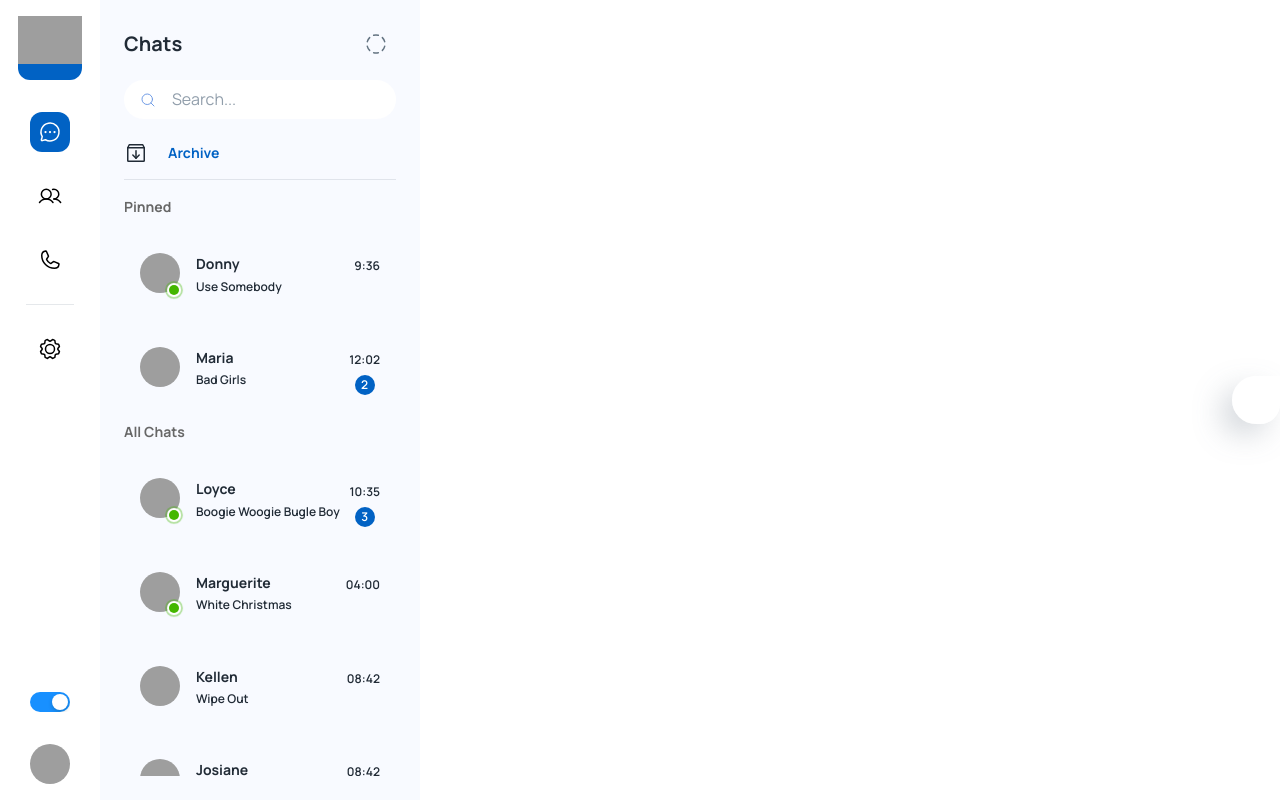
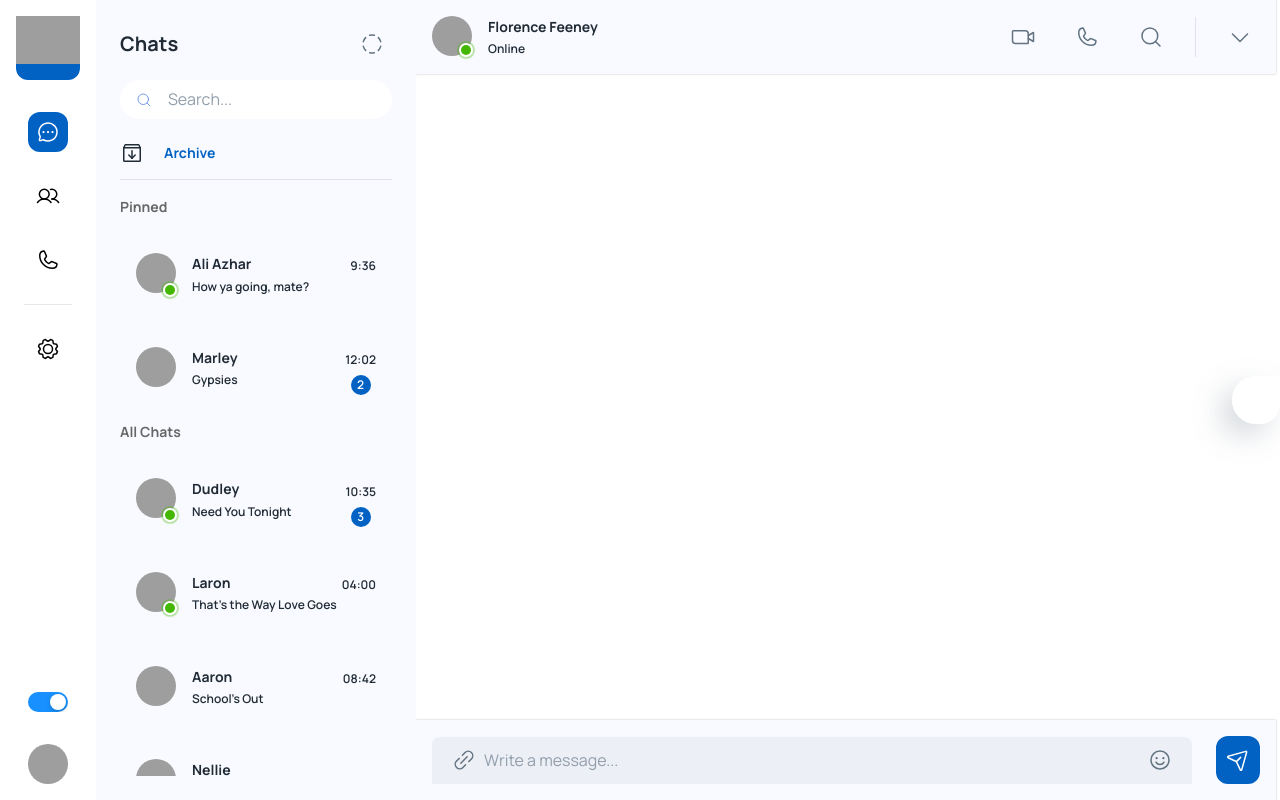
Before and after one commit to aliazhar-id/chat-app, a React (Create React App) app: page /app in a window 1280 px wide. Built offline with nearby package versions, Linux system fonts and the light colour scheme; grey boxes are pictures that could not be loaded; some icons are missing.

Commit message:
[ + ] Add Conversation Component

```diff
--- /dev/null
+++ b/src/components/Conversation/index.jsx
@@ -0,0 +1,153 @@
+import { faker } from '@faker-js/faker';
+import { Avatar, Badge, Box, Divider, IconButton, InputAdornment, Stack, TextField, Typography } from '@mui/material';
+import React from 'react';
+import { styled, useTheme } from '@mui/material/styles';
+import { CaretDown, LinkSimple, MagnifyingGlass, PaperPlaneTilt, Phone, Smiley, VideoCamera } from 'phosphor-react';
+
+const StyledInput = styled(TextField)(({ theme }) => ({
+  '& .MuiInputBase-input': {
+    paddingTop: '12px !important',
+    paddingBottom: '12px !important',
+  },
+}));
+
+const StyledBadge = styled(Badge)(({ theme }) => ({
+  '& .MuiBadge-badge': {
+    backgroundColor: '#44b700',
+    color: '#44b700',
+    boxShadow: `0 0 0 2px ${theme.palette.background.paper}`,
+    '&::after': {
+      position: 'absolute',
+      top: 0,
+      left: 0,
+      width: '100%',
+      height: '100%',
+      borderRadius: '50%',
+      animation: 'ripple 1.2s infinite ease-in-out',
+      border: '1px solid currentColor',
+      content: '""',
+    },
+  },
+  '@keyframes ripple': {
+    '0%': {
+      transform: 'scale(.8)',
+      opacity: 1,
+    },
+    '100%': {
+      transform: 'scale(2.4)',
+      opacity: 0,
+    },
+  },
+}));
+
+const Conversation = () => {
+  const theme = useTheme();
+
+  return (
+    <Stack height={'100%'} maxHeight={'100vh'} width={'auto'}>
+      {/* Chat Header */}
+      <Box
+        p={2}
+        sx={{
+          width: '100%',
+          backgroundColor: theme.palette.mode === 'light' ? '#F8FAFF' : theme.palette.background.paper,
+          boxShadow: '0px 0px 2px rgba(0,0,0,0.25)',
+        }}
+      >
+        <Stack
+          alignItems={'center'}
+          direction={'row'}
+          justifyContent={'space-between'}
+          sx={{
+            width: '100%',
+            height: '100%',
+          }}
+        >
+          <Stack direction={'row'} spacing={2}>
+            <Box>
+              <StyledBadge
+                overlap="circular"
+                anchorOrigin={{
+                  vertical: 'bottom',
+                  horizontal: 'right',
+                }}
+                variant="dot"
+              >
+                <Avatar alt={faker.name.fullName()} src={faker.image.avatar()}></Avatar>
+              </StyledBadge>
+            </Box>
+
+            <Stack spacing={0.2}>
+              <Typography variant="subtitle2">{faker.name.fullName()}</Typography>
+              <Typography variant="caption">Online</Typography>
+            </Stack>
+          </Stack>
+
+          <Stack direction={'row'} alignItems={'center'} spacing={3}>
+            <IconButton>
+              <VideoCamera />
+            </IconButton>
+            <IconButton>
+              <Phone />
+            </IconButton>
+            <IconButton>
+              <MagnifyingGlass />
+            </IconButton>
+
+            <Divider orientation="vertical" flexItem />
+
+            <IconButton>
+              <CaretDown />
+            </IconButton>
+          </Stack>
+        </Stack>
+      </Box>
+      {/* Message */}
+      <Box width={'100%'} sx={{ flexGrow: 1 }}></Box>
+      {/* Chat Footer */}
+      <Box
+        p={2}
+        sx={{
+          width: '100%',
+          backgroundColor: theme.palette.mode === 'light' ? '#F8FAFF' : theme.palette.background.paper,
+          boxShadow: '0px 0px 2px rgba(0,0,0,0.25)',
+        }}
+      >
+        <Stack direction={'row'} alignItems={'center'} spacing={3}>
+          <StyledInput
+            fullWidth
+            placeholder="Write a message..."
+            variant="filled"
+            InputProps={{
+              disableUnderline: true,
+              startAdornment: (
+                <InputAdornment>
+                  <IconButton>
+                    <LinkSimple />
+                  </IconButton>
+                </InputAdornment>
+              ),
+              endAdornment: (
+                <InputAdornment>
+                  <IconButton>
+                    <Smiley />
+                  </IconButton>
+                </InputAdornment>
+              ),
+            }}
+          />
+
+          <Box sx={{ height: 48, width: 48, backgroundColor: theme.palette.primary.main, borderRadius: 1.5 }}>
+            <Stack sx={{ height: '100%', width: '100%' }} alignItems={'center'} justifyContent={'center'}>
+              <IconButton>
+                <PaperPlaneTilt color="#fff" />
+              </IconButton>
+            </Stack>
+          </Box>
+        </Stack>
+      </Box>
+    </Stack>
+  );
+};
+
+export default Conversation;
--- a/src/data/index.js
+++ b/src/data/index.js
@@ -1,25 +1,17 @@
-import { faker } from "@faker-js/faker";
-import {
-  ChatCircleDots,
-  Gear,
-  GearSix,
-  Phone,
-  SignOut,
-  User,
-  Users,
-} from "phosphor-react";
+import { faker } from '@faker-js/faker';
+import { ChatCircleDots, Gear, GearSix, Phone, SignOut, User, Users } from 'phosphor-react';
 
 const Profile_Menu = [
   {
-    title: "Profile",
+    title: 'Profile',
     icon: <User />,
   },
   {
-    title: "Settings",
+    title: 'Settings',
     icon: <Gear />,
   },
   {
-    title: "Profile",
+    title: 'Profile',
     icon: <SignOut />,
   },
 ];
@@ -50,9 +42,9 @@
   {
     id: 0,
     img: faker.image.avatar(),
-    name: faker.name.firstName(),
-    msg: faker.music.songName(),
-    time: "9:36",
+    name: 'Ali Azhar',
+    msg: 'How ya going, mate?',
+    time: '9:36',
     unread: 0,
     pinned: true,
     online: true,
@@ -62,7 +54,7 @@
     img: faker.image.avatar(),
     name: faker.name.firstName(),
     msg: faker.music.songName(),
-    time: "12:02",
+    time: '12:02',
     unread: 2,
     pinned: true,
     online: false,
@@ -72,7 +64,7 @@
     img: faker.image.avatar(),
     name: faker.name.firstName(),
     msg: faker.music.songName(),
-    time: "10:35",
+    time: '10:35',
     unread: 3,
     pinned: false,
     online: true,
@@ -82,7 +74,7 @@
     img: faker.image.avatar(),
     name: faker.name.firstName(),
     msg: faker.music.songName(),
-    time: "04:00",
+    time: '04:00',
     unread: 0,
     pinned: false,
     online: true,
@@ -92,7 +84,7 @@
     img: faker.image.avatar(),
     name: faker.name.firstName(),
     msg: faker.music.songName(),
-    time: "08:42",
+    time: '08:42',
     unread: 0,
     pinned: false,
     online: false,
@@ -102,7 +94,7 @@
     img: faker.image.avatar(),
     name: faker.name.firstName(),
     msg: faker.music.songName(),
-    time: "08:42",
+    time: '08:42',
     unread: 0,
     pinned: false,
     online: false,
@@ -112,7 +104,7 @@
     img: faker.image.avatar(),
     name: faker.name.firstName(),
     msg: faker.music.songName(),
-    time: "08:42",
+    time: '08:42',
     unread: 0,
     pinned: false,
     online: false,
@@ -122,7 +114,7 @@
     img: faker.image.avatar(),
     name: faker.name.firstName(),
     msg: faker.music.songName(),
-    time: "08:42",
+    time: '08:42',
     unread: 0,
     pinned: false,
     online: false,
@@ -131,69 +123,69 @@
 
 const Chat_History = [
   {
-    type: "msg",
-    message: "Hi 👋🏻, How are ya ?",
+    type: 'msg',
+    message: 'Hi 👋🏻, How are ya ?',
     incoming: true,
     outgoing: false,
   },
   {
-    type: "divider",
-    text: "Today",
+    type: 'divider',
+    text: 'Today',
   },
   {
-    type: "msg",
-    message: "Hi 👋 Panda, not bad, u ?",
+    type: 'msg',
+    message: 'Hi 👋 Panda, not bad, u ?',
     incoming: false,
     outgoing: true,
   },
   {
-    type: "msg",
-    message: "Can you send me an abstarct image?",
+    type: 'msg',
+    message: 'Can you send me an abstarct image?',
     incoming: false,
     outgoing: true,
   },
   {
-    type: "msg",
-    message: "Ya sure, sending you a pic",
+    type: 'msg',
+    message: 'Ya sure, sending you a pic',
     incoming: true,
     outgoing: false,
   },
 
   {
-    type: "msg",
-    subtype: "img",
-    message: "Here You Go",
+    type: 'msg',
+    subtype: 'img',
+    message: 'Here You Go',
     img: faker.image.abstract(),
     incoming: true,
     outgoing: false,
   },
   {
-    type: "msg",
-    message: "Can you please send this in file format?",
+    type: 'msg',
+    message: 'Can you please send this in file format?',
     incoming: false,
     outgoing: true,
   },
 
   {
-    type: "msg",
-    subtype: "doc",
-    message: "Yes sure, here you go.",
+    type: 'msg',
+    subtype: 'doc',
+    message: 'Yes sure, here you go.',
     incoming: true,
     outgoing: false,
   },
   {
-    type: "msg",
-    subtype: "link",
+    type: 'msg',
+    subtype: 'link',
     preview: faker.image.cats(),
-    message: "Yep, I can also do that",
+    message: 'Yep, I can also do that',
     incoming: true,
     outgoing: false,
   },
   {
-    type: "msg",
-    subtype: "reply",
-    reply: "This is a reply",
-    message: "Yep, I can also do that",
+    type: 'msg',
+    subtype: 'reply',
+    reply: 'This is a reply',
+    message: 'Yep, I can also do that',
     incoming: false,
     outgoing: true,
   },
@@ -201,30 +193,23 @@
 
 const Message_options = [
   {
-    title: "Reply",
+    title: 'Reply',
   },
   {
-    title: "React to message",
+    title: 'React to message',
   },
   {
-    title: "Forward message",
+    title: 'Forward message',
   },
   {
-    title: "Star message",
+    title: 'Star message',
   },
   {
-    title: "Report",
+    title: 'Report',
   },
   {
-    title: "Delete Message",
+    title: 'Delete Message',
   },
 ];
 
-export {
-  Profile_Menu,
-  Nav_Setting,
-  Nav_Buttons,
-  ChatList,
-  Chat_History,
-  Message_options,
-};
+export { Profile_Menu, Nav_Setting, Nav_Buttons, ChatList, Chat_History, Message_options };
--- a/src/layouts/dashboard/index.js
+++ b/src/layouts/dashboard/index.js
@@ -83,7 +83,7 @@
               <Stack sx={{ width: 'max-content' }} direction="column" alignItems="center" spacing={3}>
                 {Nav_Buttons.map((el) =>
                   el.index === selected ? (
-                    <Box sx={{ backgroundColor: theme.palette.primary.main, borderRadius: 1.5 }}>
+                    <Box sx={{ backgroundColor: theme.palette.primary.main, borderRadius: 1.5 }} key={el.index}>
                       <IconButton sx={{ width: 'max-content', color: '#fff' }}>{el.icon}</IconButton>
                     </Box>
                   ) : (
--- a/src/pages/dashboard/Chats.jsx
+++ b/src/pages/dashboard/Chats.jsx
@@ -152,7 +152,7 @@
             </Typography>
 
             {ChatList.filter((el) => el.pinned).map((el) => (
-              <ChatElement {...el}></ChatElement>
+              <ChatElement {...el} key={el.id}></ChatElement>
             ))}
           </Stack>
 
@@ -162,7 +162,7 @@
             </Typography>
 
             {ChatList.filter((el) => !el.pinned).map((el) => (
-              <ChatElement {...el}></ChatElement>
+              <ChatElement {...el} key={el.id}></ChatElement>
             ))}
           </Stack>
           {/* </SimpleBarStyle> */}
--- a/src/pages/dashboard/GeneralApp.js
+++ b/src/pages/dashboard/GeneralApp.js
@@ -1,11 +1,26 @@
 import React from 'react';
 import Chats from './Chats';
+import { Box, Stack } from '@mui/material';
+import { useTheme } from '@mui/material/styles';
+import Conversation from '../../components/Conversation';
 
 const GeneralApp = () => {
+  const theme = useTheme();
+
   return (
-    <>
+    <Stack direction={'row'} sx={{ width: '100%' }}>
       <Chats></Chats>
-    </>
+
+      <Box
+        sx={{
+          height: '100%',
+          width: 'calc(100vw - 420px)',
+          backgroundColor: theme.palette.mode === 'light' ? '#fff' : theme.palette.background.default,
+        }}
+      >
+        <Conversation />
+      </Box>
+    </Stack>
   );
 };
 
```
